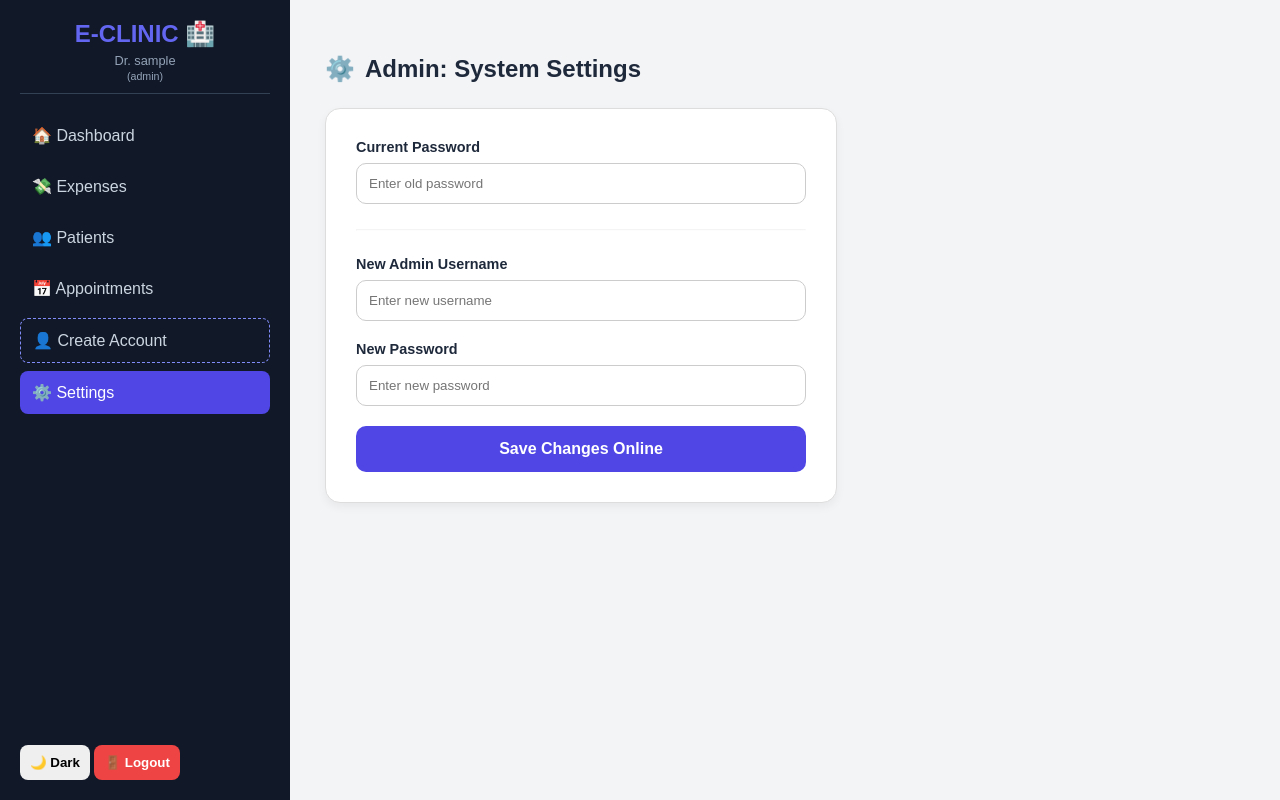
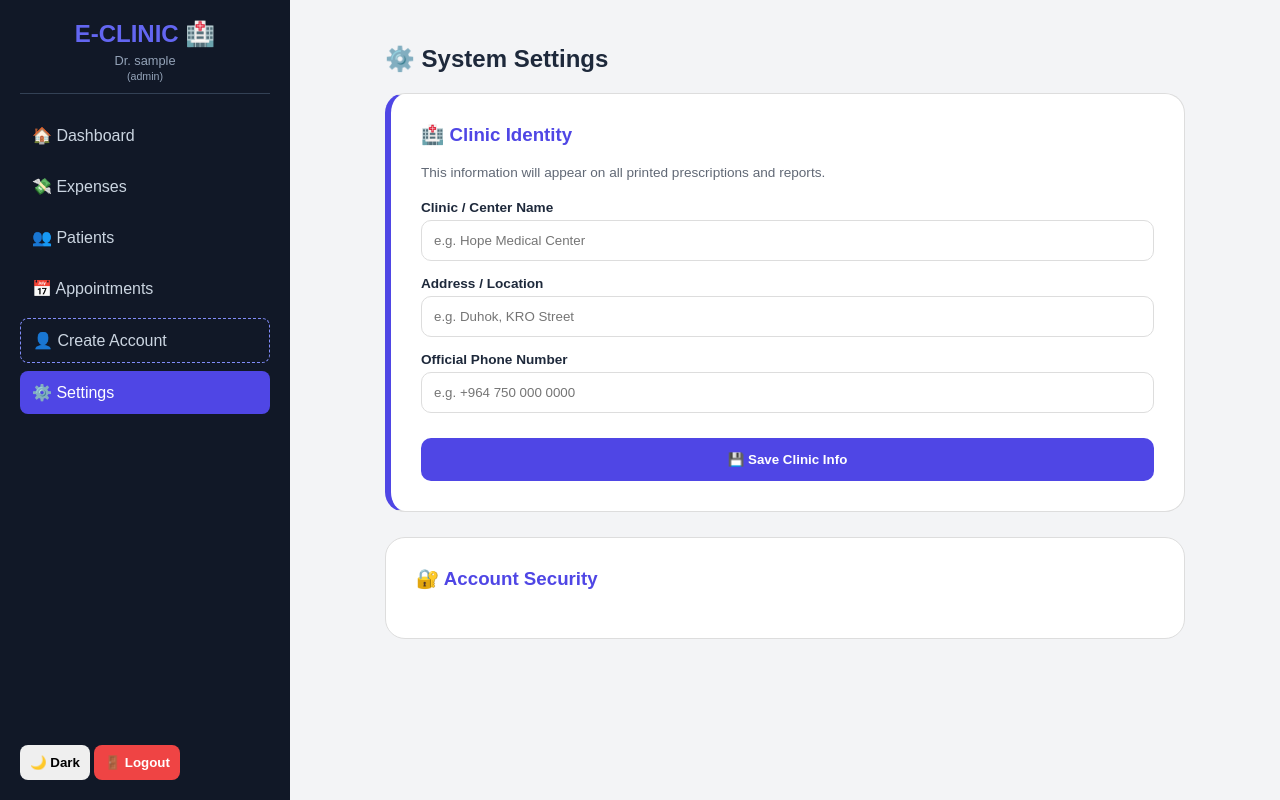
Before and after one commit to Saadzebari12345/my-clinic-app, a SvelteKit app: page /settings in a window 1280 px wide. Built offline with nearby package versions, Linux system fonts and the light colour scheme; sample sign-in values are in the browser's storage.

Commit message:
Add files via upload

```diff
--- a/src/routes/settings/+page.svelte
+++ b/src/routes/settings/+page.svelte
@@ -2,147 +2,101 @@
  import { supabase } from '$lib/supabaseClient';
  import { onMount } from 'svelte';
 
- // ١. پێناسەکردنی گۆڕاوەکان (States)
- let currentPass = $state('');
- let newUsername = $state('');
- let newPassword = $state('');
- let msg = $state('');
- let isError = $state(false);
- let isLoading = $state(false);
+ let doctorId = $state(''), role = $state('');
+ let currentPass = $state(''), newUser = $state(''), newPass = $state('');
 
- let doctorId = $state('');
- let role = $state('');
+ // گۆڕاوێن ناسنامەیا کلینیکێ (خاڵا ٣)
+ let clinicName = $state(''), clinicAddress = $state(''), clinicPhone = $state('');
 
- onMount(() => {
+ let msg = $state(''), isError = $state(false), isLoading = $state(false);
+
+ onMount(async () => {
   doctorId = localStorage.getItem('doctor_id') || '';
   role = localStorage.getItem('doctor_role') || '';
+
+  if (doctorId) {
+   // ئینانا زانیاریێن کلینیکێ ژ داتابەیسێ
+   const { data } = await supabase.from('doctors').select('*').eq('id', doctorId).single();
+   if (data) {
+    clinicName = data.clinic_name || '';
+    clinicAddress = data.clinic_address || '';
+    clinicPhone = data.clinic_phone || '';
+   }
+  }
  });
 
- async function saveSettings() {
-  if (!doctorId) return;
+ async function saveClinicInfo() {
+  isLoading = true;
+  const { error } = await supabase.from('doctors').update({
+   clinic_name: clinicName,
+   clinic_address: clinicAddress,
+   clinic_phone: clinicPhone
+  }).eq('id', doctorId);
 
-  // پشکنینی پڕکردنەوەی خانەکان (چارەسەرکردنی خەڵەتی هێڵی ٢٦ ب نیشانێن ||)
-  if (role === 'admin') {
-   if (!currentPass || !newUsername || !newPassword) {
-    msg = "❌ تکایە هەمی خانەیان پڕ بکە.";
-    isError = true;
-    return;
-   }
+  if (!error) {
+   msg = "✅ Clinic information updated!";
+   isError = false;
   } else {
-   if (!currentPass || !newPassword) {
-    msg = "❌ تکایە پاسوۆردێ کۆن و یێ نوی بنڤیسە.";
-    isError = true;
-    return;
-   }
+   msg = "❌ Error updating info.";
+   isError = true;
   }
+  isLoading = false;
+ }
 
-  isLoading = true;
-  msg = "Checking credentials...";
-
-  try {
-   // ٢. وەرگرتنی زانیاری دکتۆر (چارەسەرکردنی خەڵەتی possibly null لە هێڵی ٥١)
-   const { data: doctor, error: fetchError } = await supabase
-    .from('doctors')
-    .select('password')
-    .eq('id', doctorId)
-    .single();
-
-   // پشکنین ئەگەر داتا نەبوو یان پاسوۆرد خەله‌ت بوو
-   if (fetchError || !doctor || doctor.password !== currentPass) {
-    msg = "❌ پاسوۆردێ نوکە (Current) خەلەتە!";
-    isError = true;
-    isLoading = false;
-    return;
-   }
-
-   // ٣. ئامادەکردنی داتاکان بۆ نوێکردنەوە
-   let updateData: any = { password: newPassword };
-   if (role === 'admin') {
-    updateData.username = newUsername; // بتنێ ئەدمین دشێت ناڤی بگۆهۆڕیت
-   }
-
-   const { error: updateError } = await supabase
-    .from('doctors')
-    .update(updateData)
-    .eq('id', doctorId);
-
-   if (!updateError) {
-    if (role === 'admin') localStorage.setItem('doctor_username', newUsername);
-    msg = "✅ زانیاری ب سەرکەفتی هاتنە گۆهۆڕین!";
-    isError = false;
-    currentPass = ""; newUsername = ""; newPassword = "";
-   } else {
-    msg = "❌ خەلەتیەک د سەیڤکرنێ دا هەبوو.";
-    isError = true;
-   }
-  } catch (e) {
-   msg = "❌ Connection Error!";
-   isError = true;
-  } finally {
-   isLoading = false;
-  }
+ async function updatePassword() {
+  // (هەمان کۆدێ تە یێ بەرێ یێ گۆهۆڕینا پاسوۆردی لێرە دابنێ)
  }
 </script>
 
-<div class="settings-wrapper">
- <h2 class="page-title">
-  <span>⚙️</span> {role === 'admin' ? 'Admin: System Settings' : 'Doctor: Security Settings'}
- </h2>
+<div class="settings-grid">
+ <div class="header">
+  <h2>⚙️ System Settings</h2>
+ </div>
 
- <div class="settings-card">
-  <!-- نامەیەک بۆ دکتۆری دا بزانیت بتنێ پاسوۆردی دشێت بگۆهۆڕیت -->
-  {#if role === 'doctor'}
-   <p class="role-notice">You are logged in as a <b>Doctor</b>. You can only update your password.</p>
-  {/if}
+ <!-- 🏥 بەشێ ناسنامەیا کلینیکێ (خاڵا ٣) -->
+ <div class="card clinic-card">
+  <h3>🏥 Clinic Identity</h3>
+  <p>This information will appear on all printed prescriptions and reports.</p>
 
-  <div class="form-group">
-   <label for="cp">Current Password</label>
-   <input id="cp" type="password" bind:value={currentPass} placeholder="Enter old password" />
+  <div class="field">
+   <label for="cname">Clinic / Center Name</label>
+   <input id="cname" bind:value={clinicName} placeholder="e.g. Hope Medical Center" />
   </div>
 
-  <hr style="margin: 25px 0; opacity: 0.1;" />
-
-  {#if role === 'admin'}
-   <div class="form-group">
-    <label for="nu">New Admin Username</label>
-    <input id="nu" type="text" bind:value={newUsername} placeholder="Enter new username" />
-   </div>
-  {/if}
-
-  <div class="form-group">
-   <label for="np">New Password</label>
-   <input id="np" type="password" bind:value={newPassword} placeholder="Enter new password" />
+  <div class="field">
+   <label for="caddr">Address / Location</label>
+   <input id="caddr" bind:value={clinicAddress} placeholder="e.g. Duhok, KRO Street" />
   </div>
 
-  <button onclick={saveSettings} disabled={isLoading} class="btn-save">
-   {isLoading ? 'Processing...' : (role === 'admin' ? 'Save Changes Online' : 'Update Password')}
+  <div class="field">
+   <label for="cphone">Official Phone Number</label>
+   <input id="cphone" bind:value={clinicPhone} placeholder="e.g. +964 750 000 0000" />
+  </div>
+
+  <button class="btn-save" onclick={saveClinicInfo} disabled={isLoading}>
+   {isLoading ? 'Saving...' : '💾 Save Clinic Info'}
   </button>
+ </div>
 
-  {#if msg}
-   <p class="status-msg" style="color: {isError ? '#ef4444' : '#10b981'};">
-    {msg}
-   </p>
-  {/if}
+ <!-- 🔐 بەشێ پاراستنا ئەکاونتی -->
+ <div class="card">
+  <h3>🔐 Account Security</h3>
+  <!-- خانەیێن پاسوۆردی لێرە دابنێ وەکی یێن مە بەرێ چێکرین -->
  </div>
+
+ {#if msg}<p class="status-msg {isError ? 'err' : 'ok'}">{msg}</p>{/if}
 </div>
 
 <style>
- .settings-wrapper { padding: 10px; color: inherit; }
- .page-title { display: flex; align-items: center; gap: 10px; color: var(--text, #333); font-size: 1.5rem; margin-bottom: 25px; }
- .settings-card { background: var(--card, white); padding: 30px; border-radius: 15px; border: 1px solid var(--border, #ddd); max-width: 450px; box-shadow: 0 4px 10px rgba(0,0,0,0.05); }
- .form-group { margin-bottom: 20px; }
-
- .role-notice { font-size: 0.85rem; background: #f0f9ff; color: #0369a1; padding: 12px; border-radius: 8px; border: 1px solid #bae6fd; margin-bottom: 20px; }label { display: block; margin-bottom: 8px; font-size: 0.9rem; font-weight: bold; color: var(--text, #555); }
- input { width: 100%; padding: 12px; border-radius: 10px; border: 1px solid #ccc; background: white; color: black; box-sizing: border-box; outline: none; }
- input:focus { border-color: #4f46e5; }
-
- .btn-save { width: 100%; background: #4f46e5; color: white; border: none; padding: 14px; border-radius: 10px; cursor: pointer; font-weight: bold; font-size: 1rem; transition: 0.3s; }
- .btn-save:hover { background: #4338ca; }
- .btn-save:disabled { background: #94a3b8; cursor: not-allowed; }
- .status-msg { text-align: center; margin-top: 15px; font-size: 0.9rem; font-weight: bold; }
-
- /* پشتگیری بۆ Dark Mode */
- :global(.dark-mode) .settings-card { --border: #334155; }
- :global(.dark-mode) input { background: #0f172a; color: white; border-color: #334155; }
- :global(.dark-mode) .role-notice { background: #0c4a6e; color: #e0f2fe; border-color: #075985; }
+ .settings-grid { max-width: 800px; margin: 0 auto; color: var(--text); }
+ .card { background: var(--card, white); padding: 30px; border-radius: 20px; border: 1px solid var(--border, #ddd); margin-bottom: 25px; }
+ .clinic-card { border-left: 6px solid #4f46e5; }
+ h3 { margin-top: 0; color: #4f46e5; }
+ p { font-size: 0.85rem; opacity: 0.7; margin-bottom: 20px; }
+ .field { margin-bottom: 15px; }
+ label { display: block; font-weight: bold; font-size: 0.85rem; margin-bottom: 5px; }
+ input { width: 100%; padding: 12px; border-radius: 10px; border: 1px solid var(--border, #ccc); background: white; color: black; box-sizing: border-box; }
+ .btn-save { width: 100%; padding: 14px; background: #4f46e5; color: white; border: none; border-radius: 10px; cursor: pointer; font-weight: bold; margin-top: 10px; }
+ .status-msg { text-align: center; font-weight: bold; }
+ .err { color: #ef4444; } .ok { color: #10b981; }
 </style>
```
Also changed, not shown: src/routes/patients/[id]/+page.svelte (+6 -2 lines).
